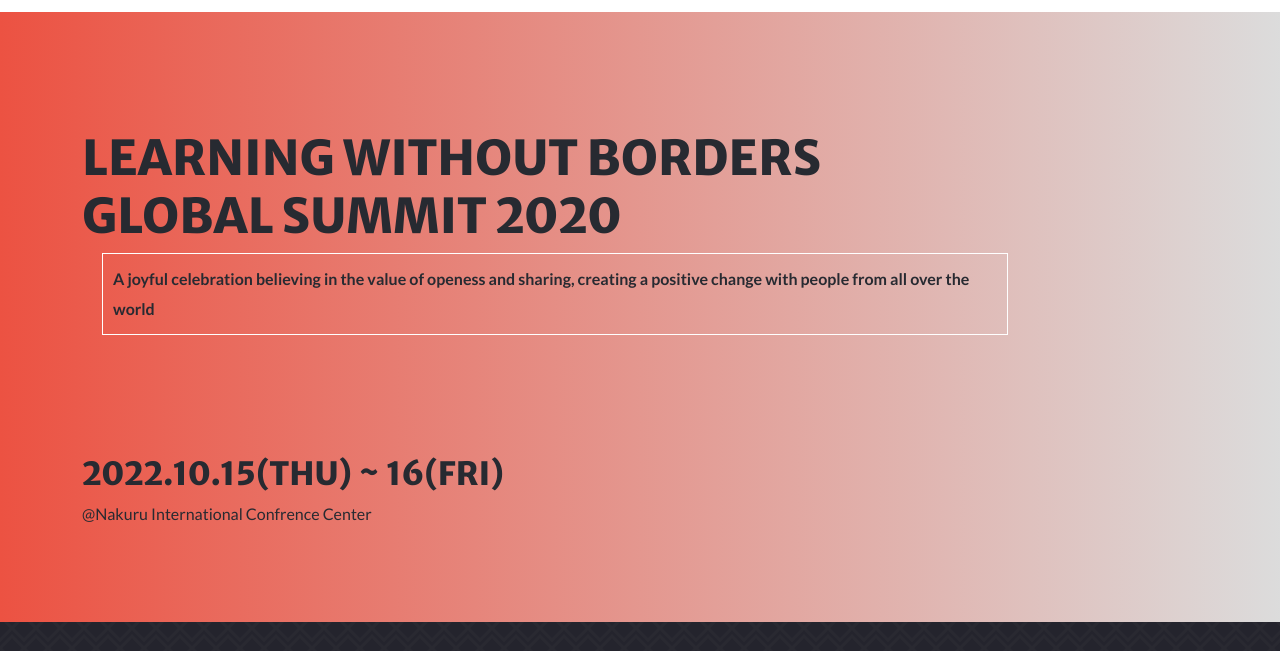
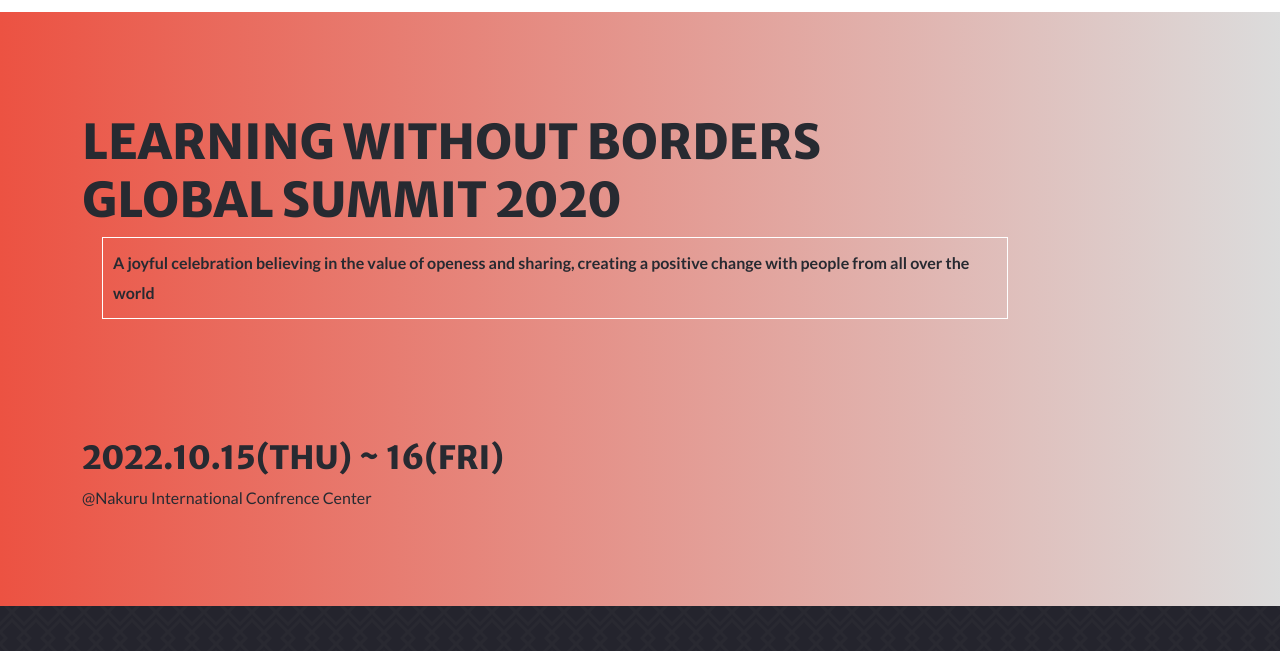
Before and after one commit to jmoseka/Conference-Frontend, a website: page index.html in a window 1280 px wide. Shown: the part 90-741 px from the top of the page. Drawn offline with nearby package versions, Linux system fonts and the light colour scheme.

Commit message:
remove padding

```diff
--- a/index.html
+++ b/index.html
@@ -78,7 +78,7 @@
 
         <div class="home-container container" id="home">
 
-          <div class="row mt-md-5 pt-md-3">
+          <div class="row mt-md-5">
 
                   <div class="col pt-4 col-lg-10 mt-md-5 pt-md-5">
                       <h1 class="home-title">LEARNING WITHOUT BORDERS GLOBAL SUMMIT 2020</h1>
```
